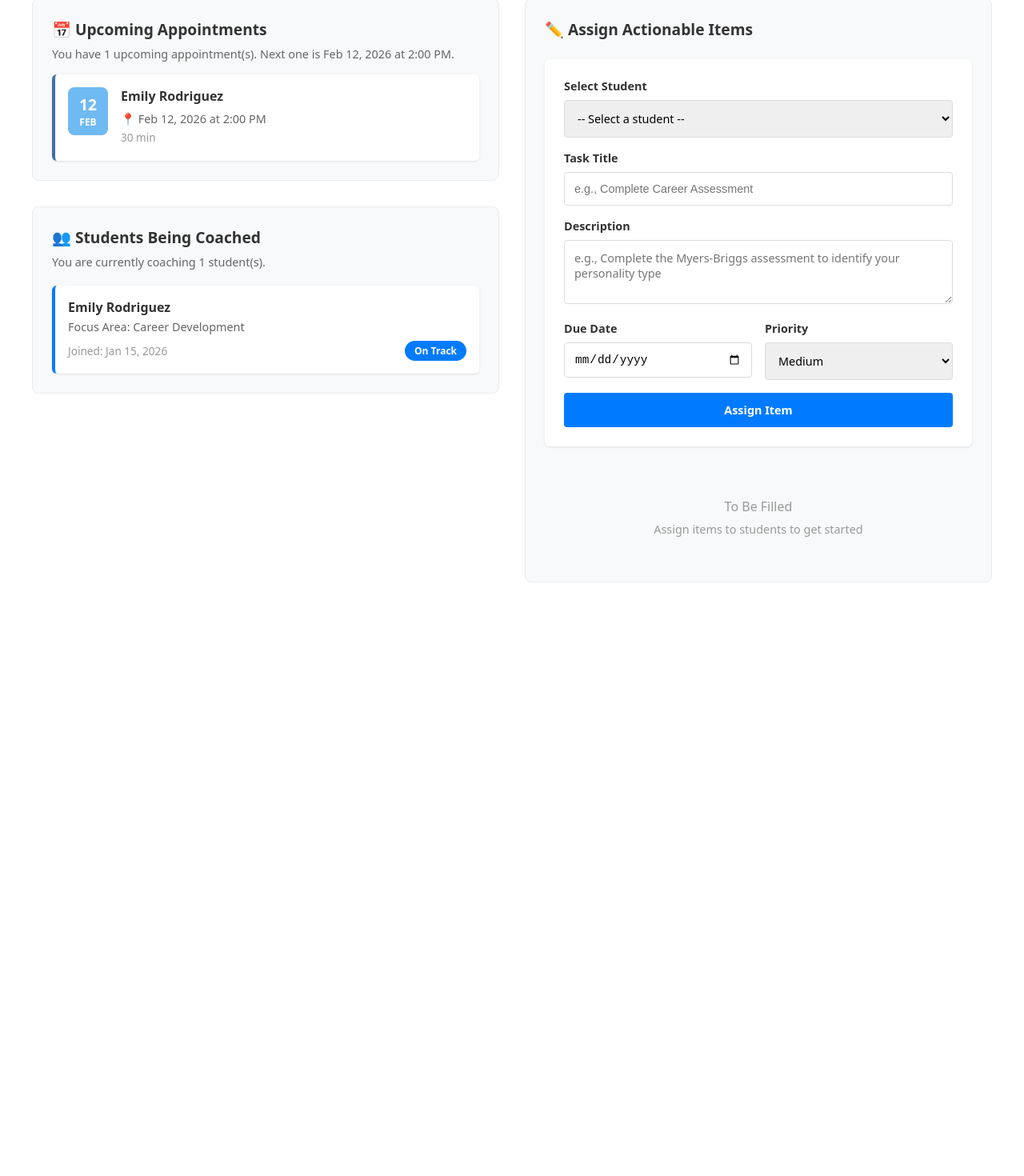
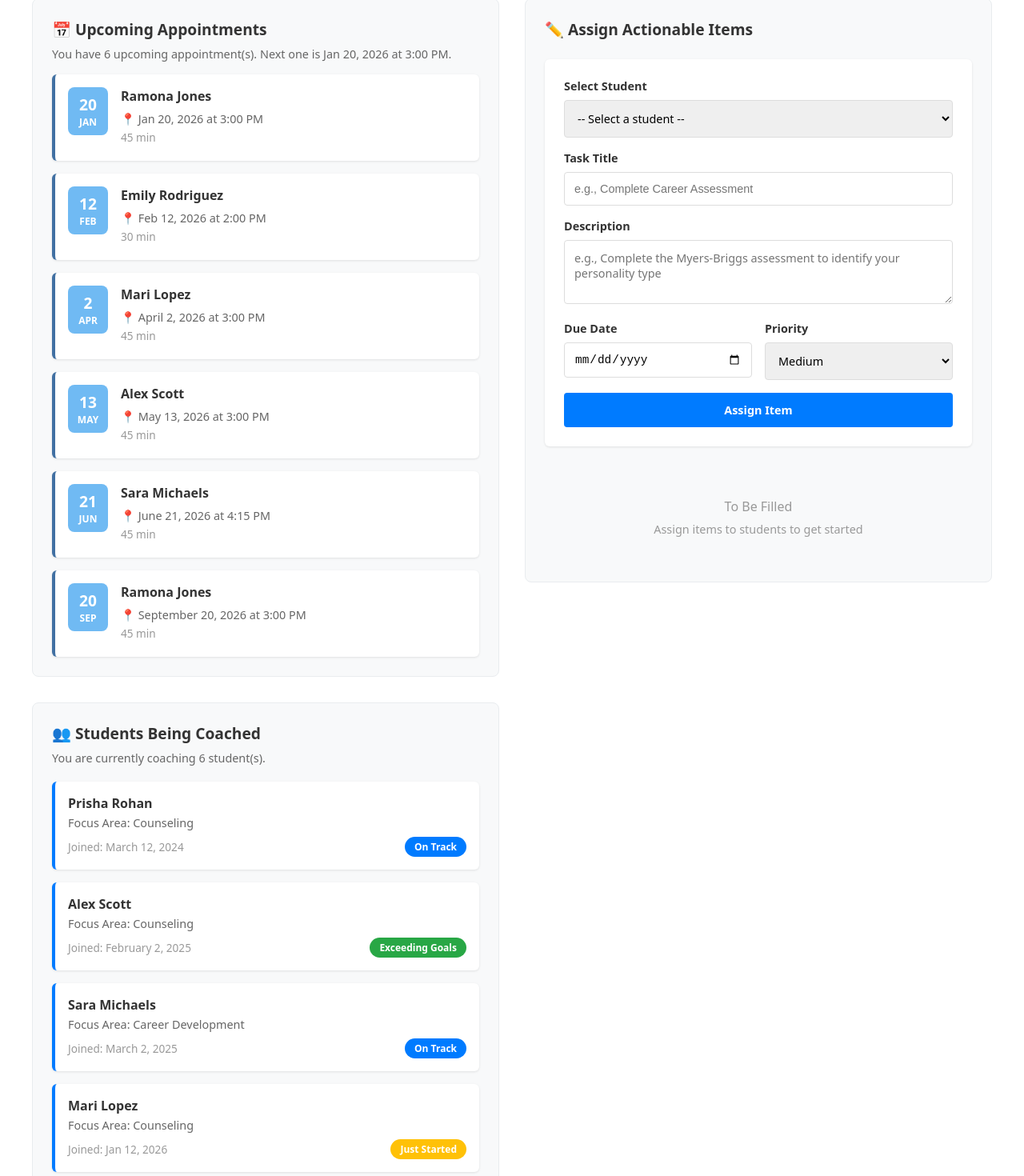
Before and after one commit to justaformality/ezamu-mentor-mentee-platform, a React (Vite) app in the folder frontend/: page /coach-dashboard in a window 1280 px wide. Shown: the part 170-1640 px from the top of the page at 80% size. Before the commit the page ends 962 px from the top, so only its background shows below. Built offline with nearby package versions, Linux system fonts and the light colour scheme.

Commit message:
added to coach dash

```diff
--- a/frontend/src/pages/coach-dashboard.jsx
+++ b/frontend/src/pages/coach-dashboard.jsx
@@ -28,9 +28,44 @@ function CoachDashboard() {
       time: "2:00 PM",
       duration: "30 min",
     },
+    { //added more students and modified the existing structure so no matter which order the students are added in they are sorted by date.
+      id: 2,
+      studentName: "Mari Lopez",
+      date: "April 2, 2026",
+      time: "3:00 PM",
+      duration: "45 min"
+    },
+    {
+      id: 3,
+      studentName: "Alex Scott",
+      date: "May 13, 2026",
+      time: "3:00 PM",
+      duration: "45 min"
+    },
+    {
+      id: 4,
+      studentName: "Sara Michaels",
+      date: "June 21, 2026",
+      time: "4:15 PM",
+      duration: "45 min"
+    },
+    {
+      id: 5,
+      studentName: "Ramona Jones",
+      date: "September 20, 2026",
+      time: "3:00 PM",
+      duration: "45 min"
+    },
+    {
+      id: 6,
+      studentName: "Ramona Jones",
+      date: "Jan 20, 2026",
+      time: "3:00 PM",
+      duration: "45 min"
+    }
   ];
 
-  // Dummy data for students being coached (ARSHIA - create a couple more of these?)
+  // Dummy data for students being coached (ARSHIA - create a couple more of these?) (i did this - sai)
   const studentsList = [
     {
       id: 1,
@@ -39,6 +74,41 @@ function CoachDashboard() {
       joinDate: "Jan 15, 2026",
       progress: "On Track",
     },
+    { //added more students
+      id: 2,
+      name: "Mari Lopez",
+      focusArea: "Counseling",
+      joinDate: "Jan 12, 2026",
+      progress: "Just Started",
+    },
+    {
+      id: 3,
+      name: "Alex Scott",
+      focusArea: "Counseling",
+      joinDate: "February 2, 2025",
+      progress: "Exceeding Goals",
+    },
+    {
+      id: 4,
+      name: "Sara Michaels",
+      focusArea: "Career Development",
+      joinDate: "March 2, 2025",
+      progress: "On Track",
+    },
+    {
+      id: 5,
+      name: "Ramona Jones",
+      focusArea: "Counseling",
+      joinDate: "March 12, 2026",
+      progress: "Behind Schedule",
+    },
+    {
+      id: 6,
+      name: "Prisha Rohan",
+      focusArea: "Counseling",
+      joinDate: "March 12, 2024",
+      progress: "On Track",
+    }
   ];
 
   const getPriorityColor = (priority) => {
@@ -62,6 +132,8 @@ function CoachDashboard() {
         return "#007bff";
       case "Just Started":
         return "#ffc107";
+      case "Behind Schedule": //new case for students that are behind
+        return "#ff7707";
       default:
         return "#999";
     }
@@ -101,6 +173,16 @@ function CoachDashboard() {
   const handleDeleteItem = (id) => {
     setAssignedItems((prev) => prev.filter((item) => item.id !== id));
   };
+
+  const sortedAppointments = [...upcomingAppointments].sort((a, b) => { //created this so appointments are sorted by data
+    const dateA = new Date(`${a.date} ${a.time}`);
+    const dateB = new Date(`${b.date} ${b.time}`);
+    return dateA - dateB;
+  });
+
+  const sortedStudents = [...studentsList].sort((a, b) => { //created this so students are sorted by time, can remove if needed
+    return new Date(a.joinDate) - new Date(b.joinDate);
+  });
 
   return (
     <main
@@ -147,12 +229,12 @@ function CoachDashboard() {
                 }}
               >
                 {upcomingAppointments.length > 0
-                  ? `You have ${upcomingAppointments.length} upcoming appointment(s). Next one is ${upcomingAppointments[0].date} at ${upcomingAppointments[0].time}.`
+                  ? `You have ${upcomingAppointments.length} upcoming appointment(s). Next one is ${sortedAppointments[0].date} at ${sortedAppointments[0].time}.` //changed upcoming to sorted bc time
                   : "No upcoming appointments scheduled."}
               </p>
 
               <div style={{ display: "flex", flexDirection: "column", gap: "1rem" }}>
-                {upcomingAppointments.map((appointment) => {
+                {sortedAppointments.map((appointment) => {
                   const { day, month } = formatDateBadge(appointment.date);
                   return (
                     <div
@@ -251,7 +333,7 @@ function CoachDashboard() {
               </p>
 
               <div style={{ display: "flex", flexDirection: "column", gap: "1rem" }}>
-                {studentsList.map((student) => (
+                {sortedStudents.map((student) => ( //changed studentslist to sortedstudents for time order
                   <div
                     key={student.id}
                     style={{
@@ -599,7 +681,7 @@ function CoachDashboard() {
                         style={{
                           margin: "0.5rem 0",
                           fontSize: "0.9rem",
-                          color: "#666",
+                          color: "#666666",
                         }}
                       >
                         {item.description}
```
